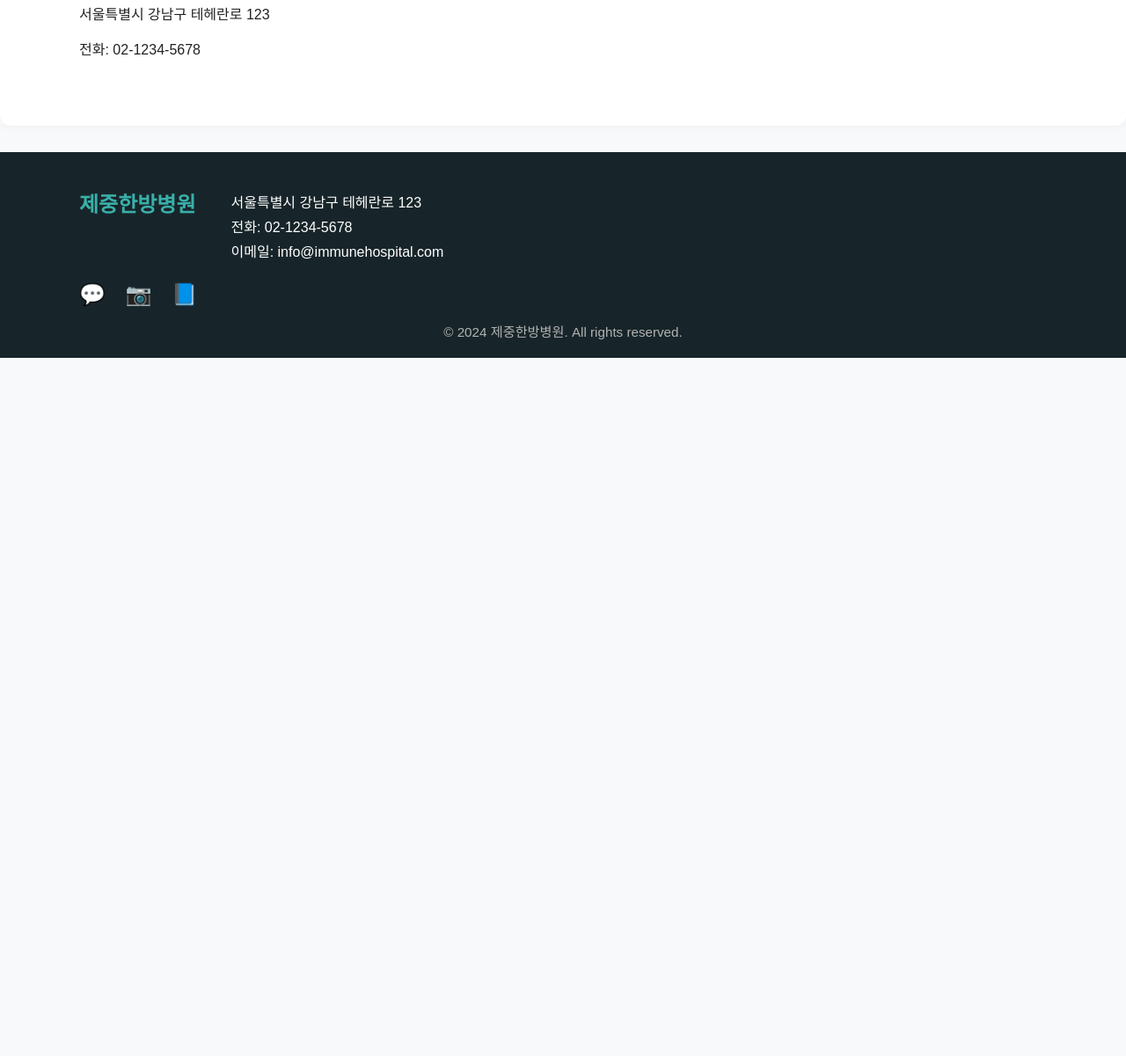
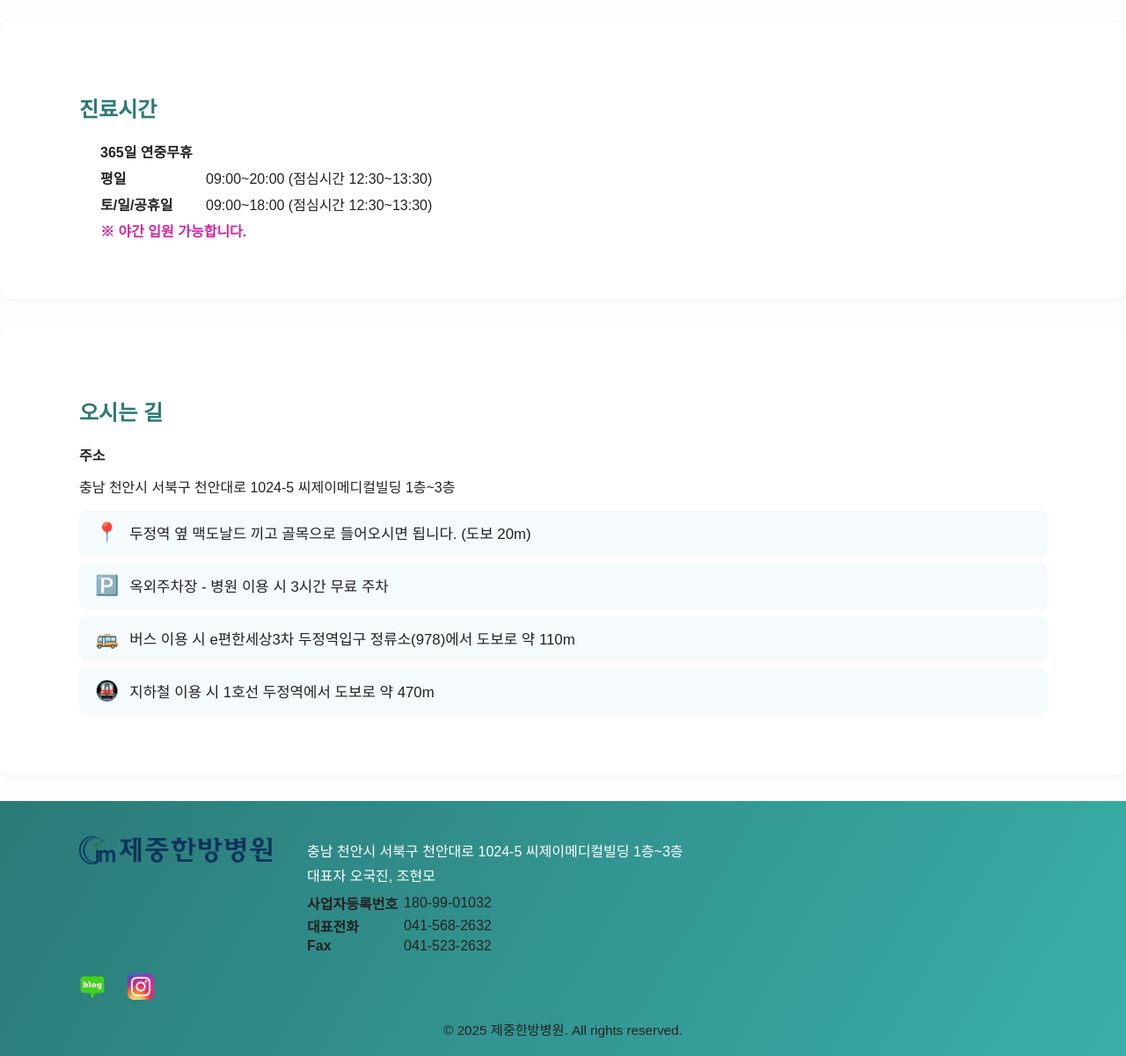
Before and after one commit to jejung-hospital/HomePage, a plain HTML site: page index.html in a window 1280 px wide. Shown: the part 1122-2323 px from the top of the page at 88% size. Before the commit the page ends 1529 px from the top, so only its background shows below. Drawn offline with Linux system fonts and the light colour scheme.

Commit message:
add detail

```diff
--- a/index.html
+++ b/index.html
@@ -9,11 +9,14 @@
 <body>
   <header>
     <div class="container">
-      <div class="logo">제중한방병원</div>
+      <div class="logo">
+        <img src="main_logo.png" alt="제중한방병원 로고" style="height:40px; vertical-align:middle;">
+      </div>
       <nav>
         <ul>
           <li><a href="#about">병원소개</a></li>
           <li><a href="#service">진료과목</a></li>
+          <li><a href="#hours">진료시간</a></li>
           <li><a href="#contact">오시는길</a></li>
         </ul>
       </nav>
@@ -22,52 +25,101 @@
   <main>
     <section class="hero">
       <div class="container">
-        <h1>건강한 삶, 면역병원과 함께</h1>
-        <p>최고의 의료진과 첨단 시설로 여러분의 건강을 지켜드립니다.</p>
-        <a href="#contact" class="btn">상담 문의</a>
+        <h1>3대를 이어 온 건강지키미</h1>
+        <h1>제중한방병원</h1>
       </div>
     </section>
     <section id="about" class="about">
       <div class="container">
         <h2>병원 소개</h2>
-        <p>제중한방병원은 환자 중심의 진료와 첨단 의료 서비스를 제공합니다.</p>
+        <p>3대를 내려온 제중한방병원은 한·양방 협진과 함께 여러분의 건강을 지키기 위해 끊임없이 발전하고 혁신하기 위해 노력하고 있습니다.</p>
       </div>
     </section>
     <section id="service" class="service">
       <div class="container">
-        <h2>진료 과목</h2>
+        <h2>진료과목</h2>
         <ul>
-          <li>내과</li>
-          <li>외과</li>
-          <li>소아과</li>
-          <li>정형외과</li>
+          <li>가정의학과</li>
+          <li>한방내과</li>
+          <li>한방부인과</li>
+          <li>한방소아과</li>
+          <li>한방안·이비인후·피부과</li>
+          <li>한방신경정신과</li>
+          <li>침구과</li>
+          <li>한방재활의학과</li>
+          <li>사상체질과</li>
+        </ul>
+      </div>
+    </section>
+    <section id="hours" class="hours">
+      <div class="container">
+        <h2>진료시간</h2>
+        <ul class="hours-list">
+          <li>
+            <span class="label">365일 연중무휴</span>
+            <span class="value"></span>
+          </li>
+          <li>
+            <span class="label">평일</span>
+            <span class="value">09:00~20:00 (점심시간 12:30~13:30)</span>
+          </li>
+          <li>
+            <span class="label">토/일/공휴일</span>
+            <span class="value">09:00~18:00 (점심시간 12:30~13:30)</span>
+          </li>
+          <li style="color:#d6249f;font-weight:bold;">※ 야간 입원 가능합니다.</li>
         </ul>
       </div>
     </section>
     <section id="contact" class="contact">
       <div class="container">
         <h2>오시는 길</h2>
-        <p>서울특별시 강남구 테헤란로 123</p>
-        <p>전화: 02-1234-5678</p>
+        <div class="contact-flex">
+          <div class="contact-info">
+            <div style="margin-bottom:12px; font-weight:bold; color:#222;">주소</div>
+            <div style="margin-bottom:16px;">
+              충남 천안시 서북구 천안대로 1024-5 씨제이메디컬빌딩 1층~3층
+            </div>
+            <ul class="contact-list card-style">
+              <li><span class="icon">📍 </span> 두정역 옆 맥도날드 끼고 골목으로 들어오시면 됩니다. (도보 20m)</li>
+              <li><span class="icon">🅿️</span> 옥외주차장 - 병원 이용 시 3시간 무료 주차</li>
+              <li><span class="icon">🚌</span> 버스 이용 시 e편한세상3차 두정역입구 정류소(978)에서 도보로 약 110m</li>
+              <li><span class="icon">🚇</span> 지하철 이용 시 1호선 두정역에서 도보로 약 470m</li>
+            </ul>
+          </div>
+        </div>
       </div>
     </section>
   </main>
   <footer>
     <div class="container">
       <div class="footer-info">
-        <div class="footer-logo">제중한방병원</div>
+        <div class="footer-logo">
+          <img src="main_logo.png" alt="제중한방병원 로고" style="height:32px; vertical-align:middle;">
+        </div>
         <div class="footer-contact">
-          <p>서울특별시 강남구 테헤란로 123</p>
-          <p>전화: 02-1234-5678</p>
-          <p>이메일: info@immunehospital.com</p>
+          <p>충남 천안시 서북구 천안대로 1024-5 씨제이메디컬빌딩 1층~3층</p>
+          <p>대표자 오국진, 조현모</p>
+          <div class="footer-contact-list">
+            <div class="footer-contact-row"><span class="footer-contact-label">사업자등록번호</span><span class="footer-contact-value">180-99-01032</span></div>
+            <div class="footer-contact-row"><span class="footer-contact-label">대표전화</span><span class="footer-contact-value">041-568-2632</span></div>
+            <div class="footer-contact-row"><span class="footer-contact-label">Fax</span><span class="footer-contact-value">041-523-2632</span></div>
+          </div>
         </div>
       </div>
       <div class="footer-social">
-        <a href="#" title="카카오톡"><span class="icon">💬</span></a>
-        <a href="#" title="인스타그램"><span class="icon">📷</span></a>
-        <a href="#" title="페이스북"><span class="icon">📘</span></a>
+        <a href="https://blog.naver.com/sptaengzacj" title="네이버 블로그" target="_blank" rel="noopener noreferrer">
+          <span class="icon" style="display:inline-block;vertical-align:middle;">
+            <img src="naver_blog_icon.svg" alt="네이버 블로그 아이콘" width="30" height="30" style="display:inline-block;">
+          </span>
+        </a>
+        <a href="https://www.instagram.com/chejung_hanbang/" title="인스타그램" target="_blank" rel="noopener noreferrer">
+          <span class="icon" style="display:inline-block;vertical-align:middle;">
+            <img src="Instagram_icon.png" alt="인스타그램 아이콘" width="30" height="30" style="display:inline-block;">
+          </span>
+        </a>
       </div>
-      <div class="footer-copy">&copy; 2024 제중한방병원. All rights reserved.</div>
+      <div class="footer-copy">&copy; 2025 제중한방병원. All rights reserved.</div>
     </div>
   </footer>
   <script src="script.js"></script>
--- a/styles.css
+++ b/styles.css
@@ -1,7 +1,7 @@
 body {
   margin: 0;
   font-family: 'Noto Sans KR', Arial, sans-serif;
-  background: #f8f9fa;
+  background: #fdfdfd;
   color: #222;
 }
 .container {
@@ -82,6 +82,7 @@ section {
 }
 .service ul {
   display: flex;
+  flex-wrap: wrap;
   gap: 30px;
   padding: 0;
   list-style: none;
@@ -92,9 +93,43 @@ section {
   padding: 16px 32px;
   border-radius: 8px;
   font-weight: 500;
+  min-width: 180px;
+  max-width: 220px;
+  text-align: center;
+  flex: 1 1 200px;
+}
+.hours {
+  background: #fff;
+  border-radius: 12px;
+  box-shadow: 0 2px 8px rgba(0,0,0,0.04);
+  margin-bottom: 30px;
+  padding: 60px 0;
+}
+.hours h2 {
+  color: #2b7a78;
+}
+.hours-list {
+  list-style: none;
+  padding: 0;
+  padding-left: 24px;
+  max-width: 420px;
+  margin: 0;
+}
+.hours-list li {
+  display: flex;
+  align-items: center;
+  margin-bottom: 6px;
+}
+.hours-list .label {
+  flex: 0 0 120px;
+  font-weight: bold;
+}
+.hours-list .value {
+  flex: 1 1 auto;
+  min-width: 0;
 }
 footer {
-  background: #17252a;
+  background: linear-gradient(120deg, #2b7a78 0%, #3aafa9 100%);
   color: #fff;
   padding: 40px 0 20px 0;
 }
@@ -130,7 +165,60 @@ footer {
 .footer-copy {
   text-align: center;
   font-size: 0.95rem;
-  color: #b2b2b2;
+  color: #222;
+}
+.label {
+  font-weight: bold;
+}
+.tab {
+  display: inline-block;
+  width: 2.5em;
+}
+.contact-list.card-style {
+  list-style: none;
+  padding: 0;
+  margin: 0;
+}
+.contact-list.card-style li {
+  background: #f5fafd;
+  border-radius: 8px;
+  margin-bottom: 10px;
+  padding: 12px 18px;
+  box-shadow: 0 1px 4px rgba(0,0,0,0.04);
+  display: flex;
+  align-items: center;
+  font-size: 1.05em;
+}
+.contact-list.card-style .icon {
+  margin-right: 12px;
+  font-size: 1.3em;
+  flex-shrink: 0;
+}
+.contact-flex {
+  display: flex;
+  gap: 32px;
+  align-items: flex-start;
+  flex-wrap: wrap;
+}
+.contact-info {
+  flex: 1 1 300px;
+  min-width: 220px;
+}
+.contact-map {
+  flex: 0 0 260px;
+  min-width: 180px;
+  display: flex;
+  justify-content: center;
+  align-items: flex-start;
+}
+@media (max-width: 800px) {
+  .contact-flex {
+    flex-direction: column;
+    gap: 18px;
+  }
+  .contact-map {
+    justify-content: flex-start;
+  }
 }
 @media (max-width: 700px) {
   .container {
@@ -150,3 +238,21 @@ footer {
     gap: 10px;
   }
 }
+.footer-contact-list {
+  margin-top: 8px;
+}
+.footer-contact-row {
+  display: flex;
+  align-items: center;
+  margin-bottom: 2px;
+}
+.footer-contact-label {
+  min-width: 110px;
+  font-weight: bold;
+  color: #222;
+  display: inline-block;
+}
+.footer-contact-value {
+  color: #222;
+  display: inline-block;
+}
```
Also changed, not shown: Instagram_icon.png (added), main_logo.png (added), map.PNG (added), naver_blog_icon.svg (added).
